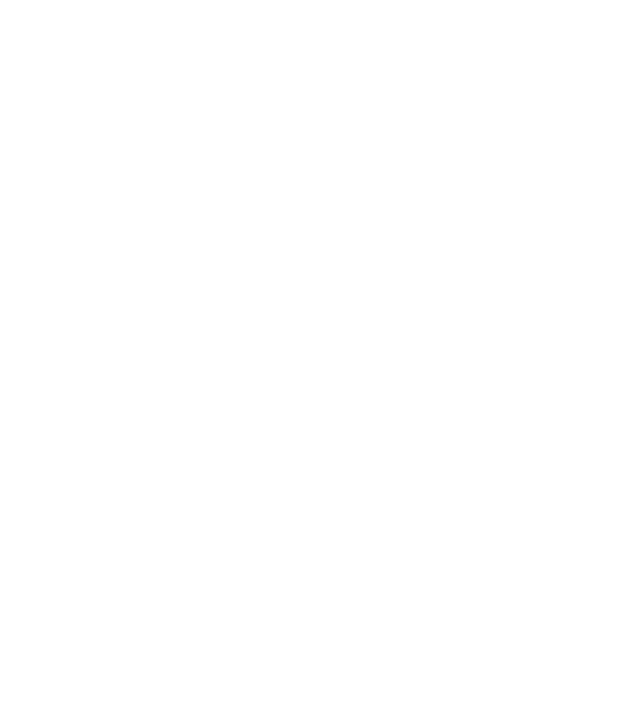
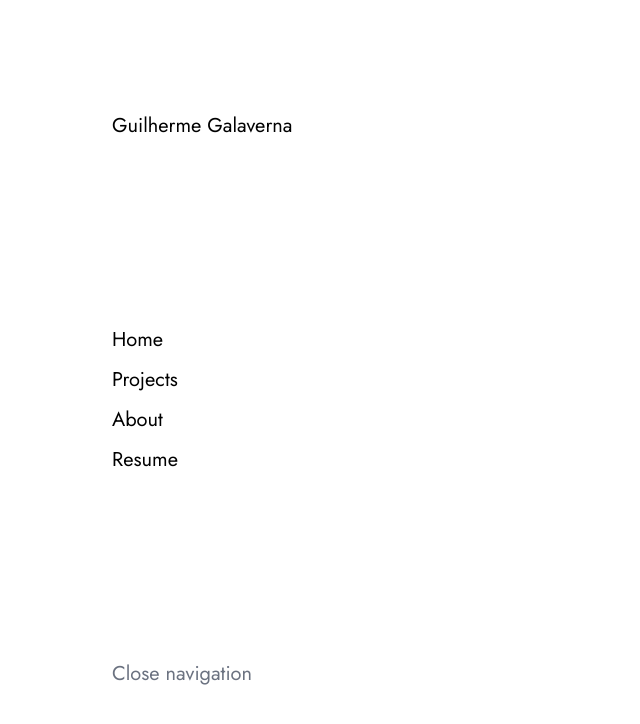
Before and after one commit to Guigalaverna/portfolio, a Next.js app: page / in a window 1280 px wide. Shown: the top 724 px of the page, without its empty margins (0-640 px from the left). Built offline with nearby package versions, Linux system fonts and the light colour scheme.

Commit message:
feat: create navigation

```diff
--- a/src/app/layout.tsx
+++ b/src/app/layout.tsx
@@ -1,8 +1,13 @@
 import type { Metadata } from "next";
-import { Inter } from "next/font/google";
+import { Jost as FontSans, Crimson_Text as FontSerif } from "next/font/google";
 import "./globals.css";
 
-const inter = Inter({ subsets: ["latin"] });
+const fontSans = FontSans({ subsets: ["latin"], variable: "--font-sans" });
+const fontSerif = FontSerif({
+  subsets: ["latin"],
+  weight: ["400"],
+  variable: "--font-serif",
+});
 
 export const metadata: Metadata = {
   title: "Guilherme Galaverna",
@@ -16,7 +21,7 @@
 }>) {
   return (
     <html lang="en">
-      <body className={inter.className}>{children}</body>
+      <body className={`font-sans ${fontSans.variable}`}>{children}</body>
     </html>
   );
 }
--- a/src/app/page.tsx
+++ b/src/app/page.tsx
@@ -1,7 +1,22 @@
 export default function Home() {
   return (
-    <main>
-      <aside></aside>
+    <main className="p-28 w-screen h-screen">
+      <aside className="h-full flex flex-col items-start justify-between text-xl">
+        <span>Guilherme Galaverna</span>
+
+        <nav>
+          <ul className="space-y-3">
+            <li>Home</li>
+            <li>Projects</li>
+            <li>About</li>
+            <li>Resume</li>
+          </ul>
+        </nav>
+
+        <a href="#" className="text-gray-500">
+          Close navigation
+        </a>
+      </aside>
       <section></section>
     </main>
   );
--- a/tailwind.config.ts
+++ b/tailwind.config.ts
@@ -13,6 +13,11 @@
         "gradient-conic":
           "conic-gradient(from 180deg at 50% 50%, var(--tw-gradient-stops))",
       },
+
+      fontFamily: {
+        sans: ["var(--font-sans)", "sans-serif"],
+        serif: ["var(--font-serif)", "serif"],
+      },
     },
   },
   plugins: [],
```
